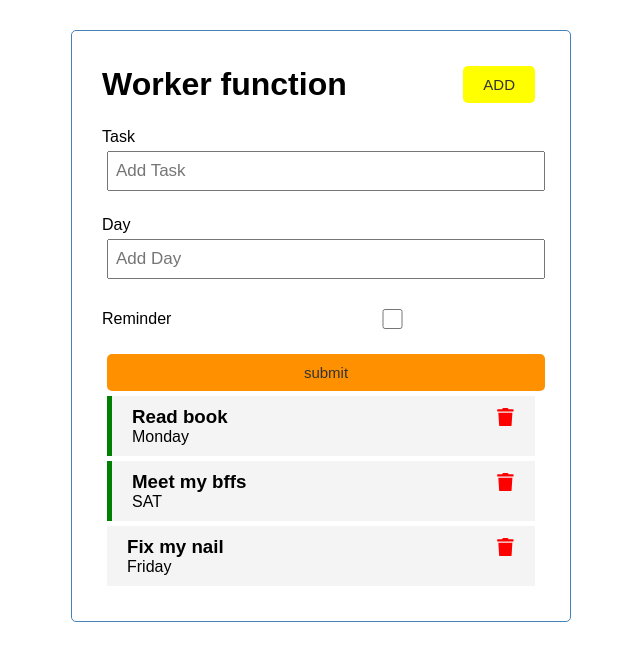
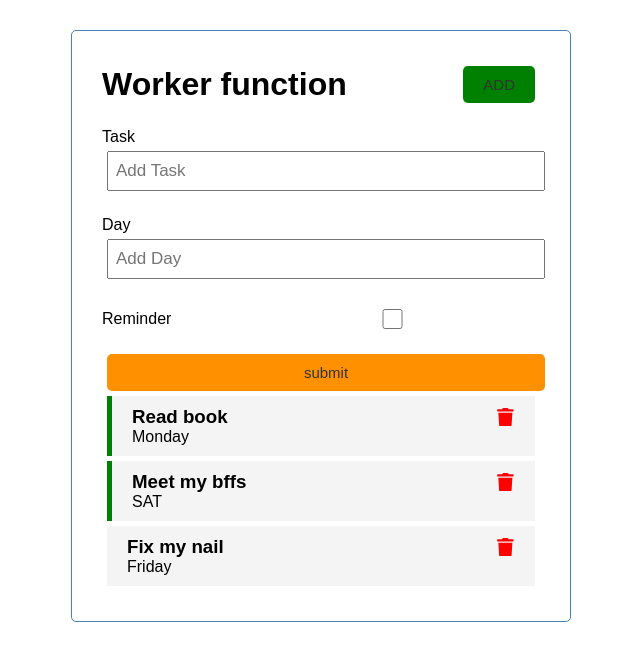
Before and after one commit to samanehvj/React-Task-app-Project, a React (Create React App) app: page / in a window 1280 px wide. Shown: the top 660 px of the page, without its empty margins (319-959 px from the left). Built offline with nearby package versions, Linux system fonts and the light colour scheme.

Commit message:
Update Header.js

```diff
--- a/src/components/Header.js
+++ b/src/components/Header.js
@@ -6,14 +6,16 @@ import Button from "./Button";
 
 
 const Header = (props) => {
+    const{title,onAdd,showAddForm} = props;
 
-    const onClick = () => {
-        console.log("clickk")
-    }
     return (
         <header className="header">
-        <h1>{props.title}</h1>
-        <Button onClick={onClick}/>
+        <h1>{title}</h1>
+        <Button
+        onClick={onAdd}
+        text={showAddForm ? 'close' : 'Add'}
+        color={showAddForm ? 'red' : 'green'}
+         />
         </header>
 
     )
```
